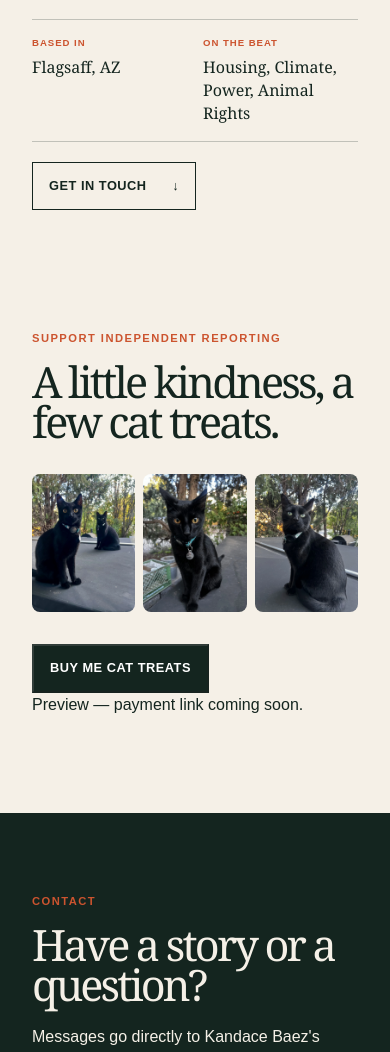
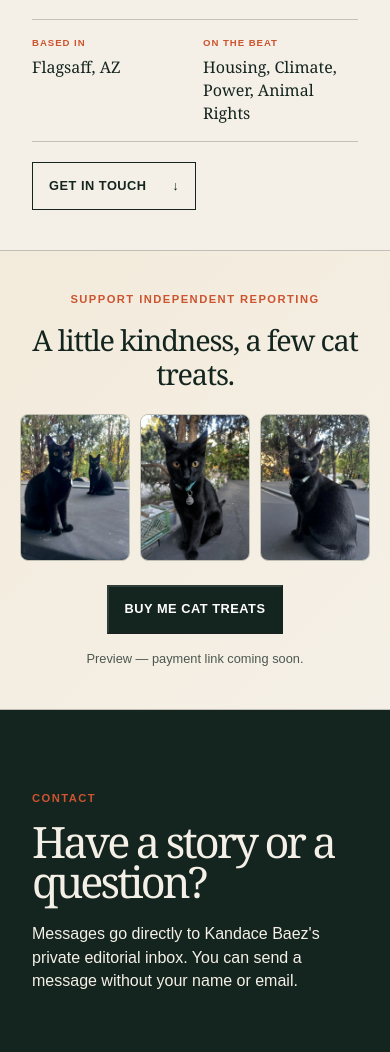
Before and after one commit to expo7/journalist-portfolio, a Django app: page / in a window 390 px wide. Shown: the part 3532-4584 px from the top of the page. Run offline with Django 5.2, Linux system fonts and the light colour scheme; data comes from the database, SQL or seed files in the repository.

Commit message:
Center bio portrait and separate centered cat support section

```diff
--- a/portfolio/static/portfolio/styles.css
+++ b/portfolio/static/portfolio/styles.css
@@ -129,3 +129,18 @@ body .about-details { padding:1rem 0; margin:1.25rem 0; }
  body .about { grid-template-columns:1fr; gap:1.5rem; padding-block:2.5rem; }
  body .about-copy h2 { font-size:2rem; }
 }
+
+/* Give the personal photos a separate, quieter chapter. */
+body .about { align-items:center; }
+body .reader-support { border-block:1px solid var(--line); background:linear-gradient(135deg,color-mix(in srgb,var(--gold) 8%,var(--cream)),var(--cream)); text-align:center; padding-block:3rem; }
+body .reader-support h2 { font-size:clamp(1.8rem,2.8vw,2.6rem); line-height:1.15; letter-spacing:-.04em; margin-bottom:1.5rem; }
+body .cat-gallery { max-width:720px; margin:1.5rem auto 2rem; gap:1.25rem; }
+body .cat-gallery img { aspect-ratio:3/4; object-fit:cover; border:1px solid var(--line); }
+body .reader-support .button { margin-inline:auto; }
+body #support-preview { margin:1rem auto 0; font-size:.8rem; opacity:.75; }
+@media(max-width:780px) {
+ body .about { align-items:start; }
+ body .reader-support { padding:2.5rem 1.25rem; }
+ body .cat-gallery { gap:.6rem; margin-block:1.25rem 1.5rem; }
+ body .reader-support h2 { font-size:1.8rem; }
+}
--- a/portfolio/templates/portfolio/home.html
+++ b/portfolio/templates/portfolio/home.html
@@ -6,7 +6,7 @@
     <meta name="viewport" content="width=device-width, initial-scale=1.0" />
     <meta name="description" content="{{ profile.name }} is an investigative journalist exploring animal welfare, unexplained mysteries, and the natural world." />
     <title>{{ profile.name }} — Investigative Journalist</title>
-    <link rel="stylesheet" href="{% static 'portfolio/styles.css' %}?v=13" />
+    <link rel="stylesheet" href="{% static 'portfolio/styles.css' %}?v=14" />
     <link id="harbor-theme" rel="stylesheet" href="{% static 'portfolio/harbor.css' %}?v=1" {% if profile.theme == "original" %}disabled{% endif %} />
     <link id="rose-theme" rel="stylesheet" href="{% static 'portfolio/rose.css' %}?v=1" {% if profile.theme != "rose" %}disabled{% endif %} />
     <link id="midnight-theme" rel="stylesheet" href="{% static 'portfolio/midnight.css' %}?v=1" {% if profile.theme != "midnight" and profile.theme != "glow" %}disabled{% endif %} />
```
